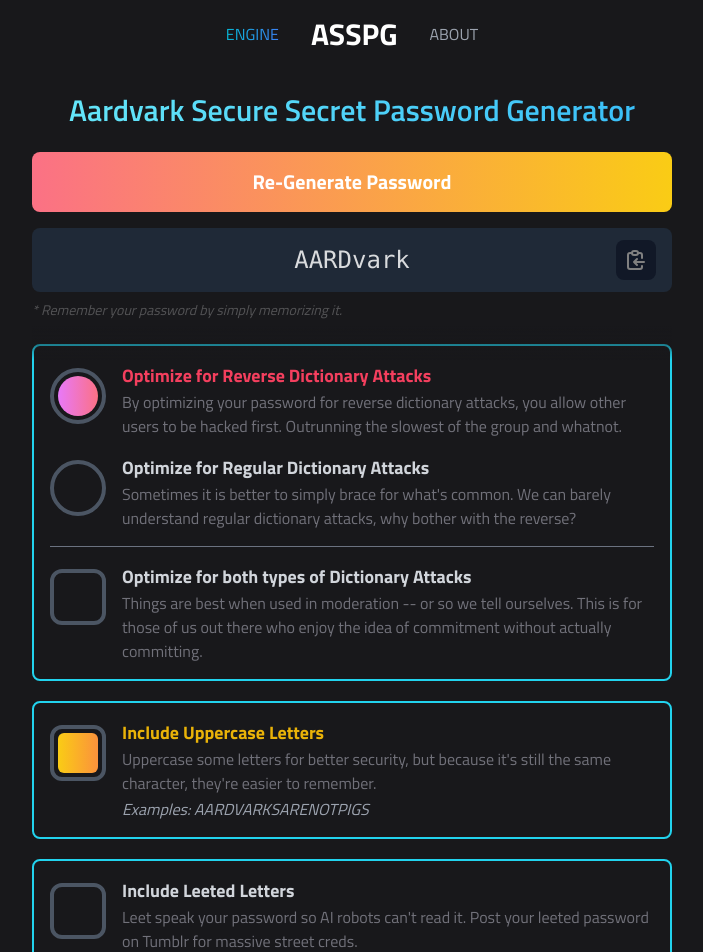
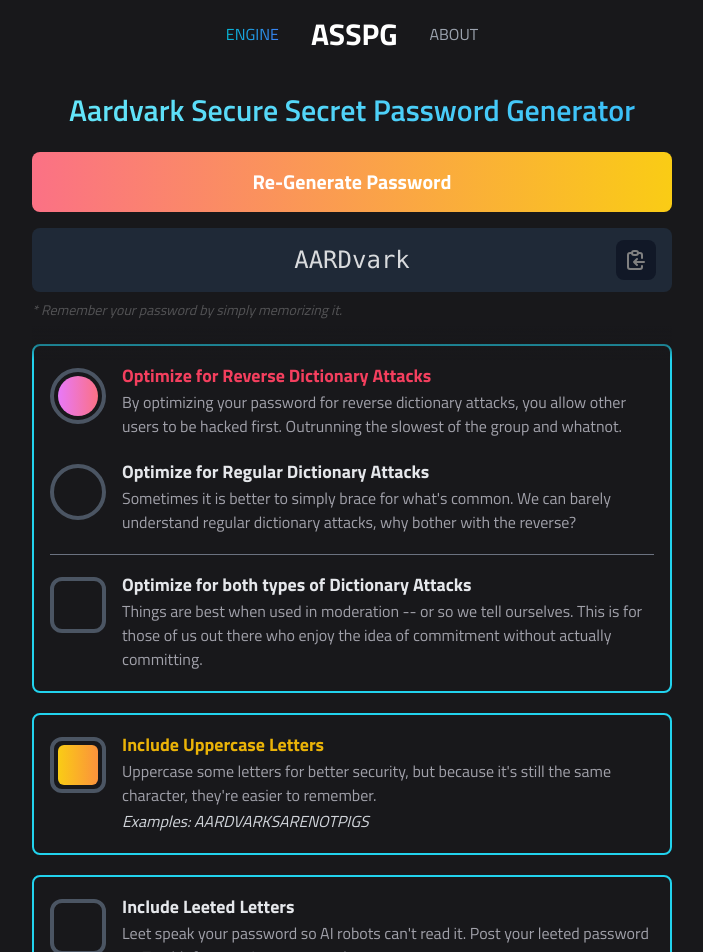
Before and after one commit to kndshein/asspg, a React (Vite) app: page / in a window 1280 px wide. Shown: the top 952 px of the page, without its empty margins (288-991 px from the left). Built offline with nearby package versions, Linux system fonts and the light colour scheme.

Commit message:
Increase contrasts

```diff
--- a/src/components/Checkbox.jsx
+++ b/src/components/Checkbox.jsx
@@ -55,13 +55,13 @@ export default function Checkbox({
   };
 
   return (
-    <section className="flex p-2">
+    <section className="flex p-2 pb-3">
       <div
         className={`flex shrink-0 justify-center items-center mr-4 mt-1.5 w-14 h-14 border-4 ${
           is_round ? 'rounded-full' : 'rounded-xl'
         } transition ease-in-out ${
           disabled
-            ? 'border-zinc-800'
+            ? 'border-zinc-700'
             : `border-gray-600 ${colorConfig[name].borderHover}`
         }`}
       >
@@ -70,7 +70,7 @@ export default function Checkbox({
             is_round ? 'rounded-full' : 'rounded-md'
           } transition ease-in-out ${
             disabled
-              ? 'bg-zinc-800'
+              ? 'bg-zinc-700'
               : `${value && `bg-gradient-to-r ${colorConfig[name].gradient}`} ${
                   value ? 'active:scale-90' : 'active:scale-125'
                 } hover:bg-gray-700`
@@ -83,8 +83,8 @@ export default function Checkbox({
         <p
           className={`font-bold text-lg flex items-center ${
             disabled
-              ? 'text-zinc-700'
-              : `${value ? `${colorConfig[name].textColor}` : 'text-gray-300'}`
+              ? 'text-zinc-600'
+              : `${value ? `${colorConfig[name].textColor}` : 'text-gray-200'}`
           }`}
         >
           <span className="mr-2">{desc}</span>
@@ -94,11 +94,11 @@ export default function Checkbox({
             </span>
           )}
         </p>
-        <p className={`${disabled ? 'text-zinc-700' : 'text-zinc-500'}`}>
+        <p className={`${disabled ? 'text-zinc-600' : 'text-zinc-400'}`}>
           {long_desc}
         </p>
         {example && (
-          <p className="text-gray-400 italic mt-0.5">Examples: {example}</p>
+          <p className="text-gray-300 italic mt-0.5">Examples: {example}</p>
         )}
       </section>
     </section>
--- a/src/components/PassGenerator.jsx
+++ b/src/components/PassGenerator.jsx
@@ -100,9 +100,9 @@ export default function PassGenerator() {
     <>
       <Toaster position="top-right" />
       <div className="flex flex-col max-w-2xl">
-        <p className="m-4 my-0 text-3xl text-center bg-clip-text text-transparent bg-gradient-to-r from-cyan-300 to-sky-400 font-semibold">
+        <h1 className="m-4 my-0 text-3xl text-center bg-clip-text text-transparent bg-gradient-to-r from-cyan-300 to-sky-400 font-semibold">
           Aardvark Secure Secret Password Generator
-        </p>
+        </h1>
         <section className="w-full rounded-lg px-4 top-0 sticky">
           <div className="bg-zinc-900 pt-6">
             <button
```
